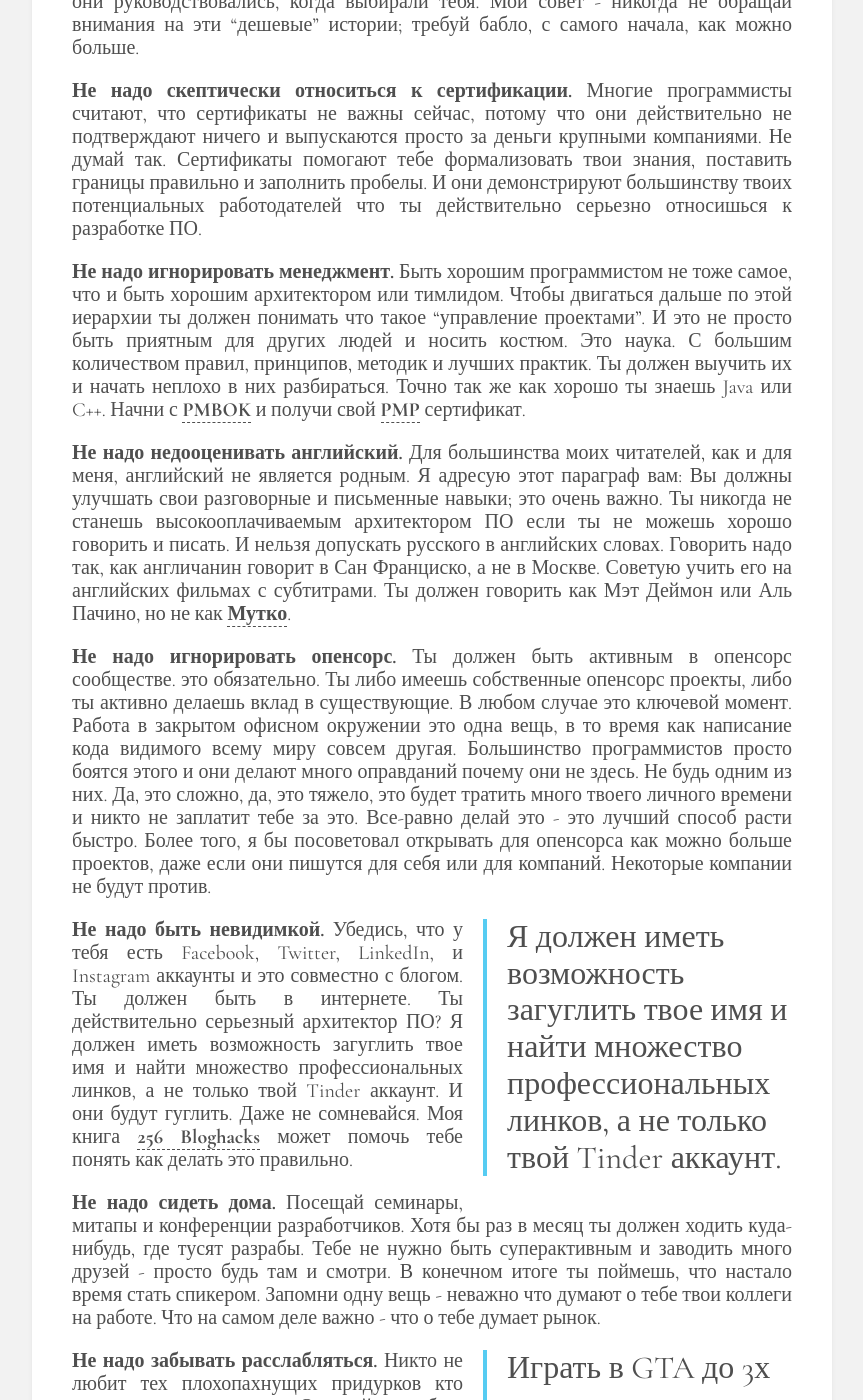
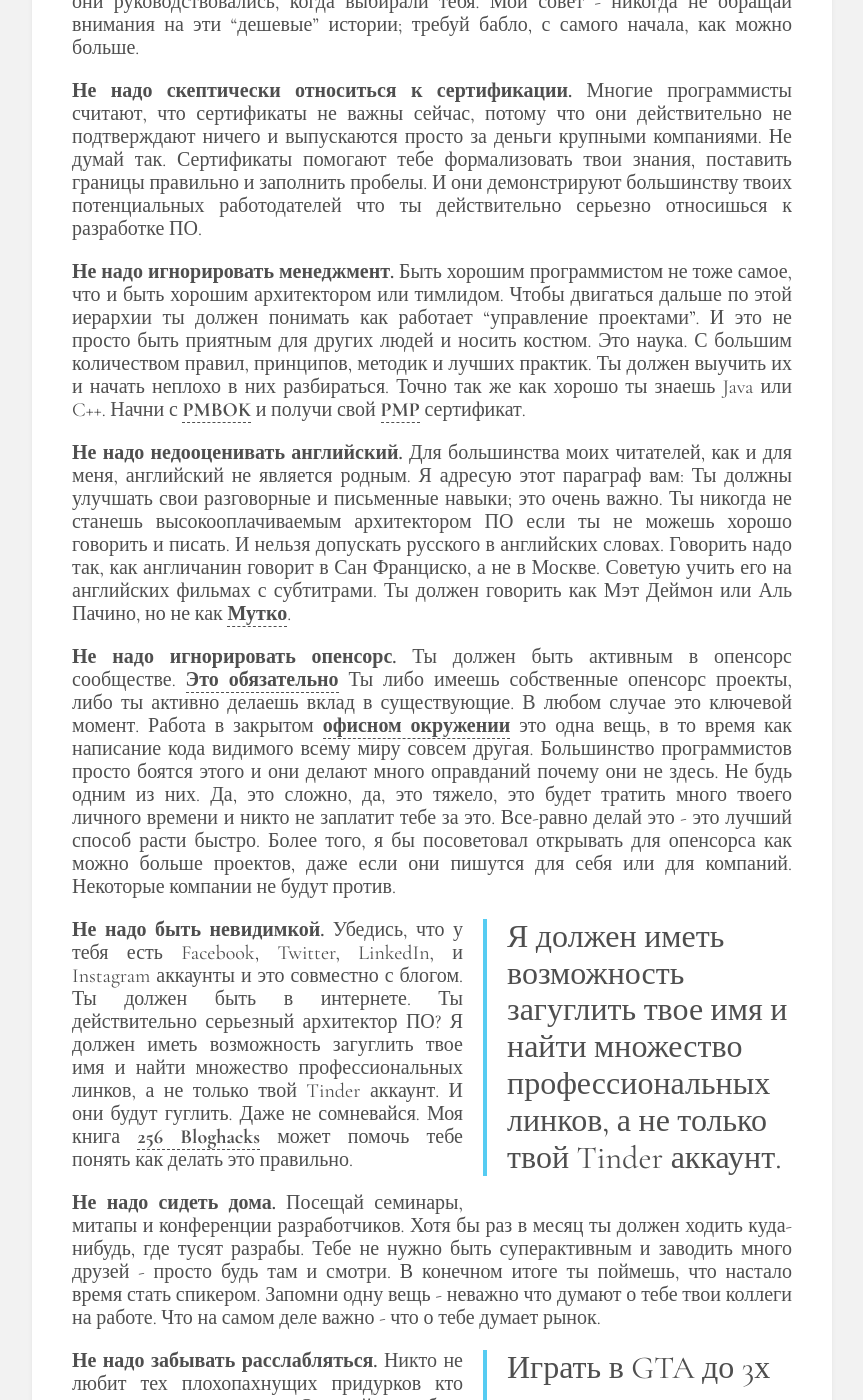
Before and after one commit to BedwaRe/blog, a Jekyll site: the page built from _posts/2019-03-11-16-donts.markdown, in a window 1280 px wide and 1400 px high, scrolled down 3237 px. Shown: the whole window, without its empty margins (208-1071 px from the left). Built offline with Jekyll 4.4.1, drawn with Linux system fonts in a browser that asks for light colours; comment, search, counter and statistics services are not loaded; some of the changed text lies outside the part shown.

Commit message:
Apply suggestions from code review
Co-Authored-By: vangogih <30757221+vangogih@users.noreply.github.com>

```diff
--- a/_posts/2019-03-11-16-donts.markdown
+++ b/_posts/2019-03-11-16-donts.markdown
@@ -18,7 +18,10 @@ tags: карьера мотивация работа
 который ездит на BMW и получает $150к в год? Какие конкретные шаги, которые не будут попусту тратить время,
 но позволят прийти к вышесказанному. Позвольте поделиться тем, что, я считаю, может быть полезным.
 
-Перед написанием этой статьи, я [загуглил] [googled] немного и нашел много интересных предложений, примерно таких: надо помогать другим, заводить друзей, быть независимым от языка, много кодить, пытаться доказывать боссам что они не правы, избегать конфликтов, жалоб и т.д. Некоторые из них хорошие, в тоже время другие совсем неправильные, но большинство из них просто совсем далеки от моей точки зрения.
+Перед написанием этой статьи, я [загуглил] [googled]
+немного и нашел много интересных предложений, примерно таких: надо помогать другим, заводить друзей,
+быть независимым от языка, много кодить, пытаться доказывать боссам, что они не правы, избегать конфликтов, жалоб и т.д.
+Некоторые из них хорошие, в тоже время другие совсем неправильные, но большинство из них просто совсем далеки от моей точки зрения.
 
 Я хочу поделиться тем, что на мой взгляд выглядит более-менее конкретной инструкцией чего делать завтра чтобы стать
 100$/час архитектором ПО в течение ближайших лет. В общем, эта инструкция работала и работает для меня.
@@ -99,20 +102,20 @@ StackOverflow и ПО с открытым исходным кодом.
 И они демонстрируют большинству твоих потенциальных работодателей что ты действительно серьезно относишься к разработке ПО.
 
 **Не надо игнорировать менеджмент.** Быть хорошим программистом не тоже самое, что и быть хорошим архитектором или тимлидом.
-Чтобы двигаться дальше по этой иерархии ты должен понимать что такое "управление проектами".
+Чтобы двигаться дальше по этой иерархии ты должен понимать как работает "управление проектами".
 И это не просто быть приятным для других людей и носить костюм. Это наука. С большим количеством правил, принципов,
 методик и лучших практик. Ты должен выучить их и начать неплохо в них разбираться. Точно так же как хорошо ты знаешь
 Java или C++. Начни с [PMBOK][pmbok] и получи свой [PMP][pmp] сертификат.
 
 **Не надо недооценивать английский.** Для большинства моих читателей, как и для меня, английский не является родным.
-Я адресую этот параграф вам: Вы должны улучшать свои разговорные и письменные навыки; это очень важно. Ты никогда не
+Я адресую этот параграф вам: Ты должны улучшать свои разговорные и письменные навыки; это очень важно. Ты никогда не
 станешь высокооплачиваемым архитектором ПО если ты не можешь хорошо говорить и писать. И нельзя допускать русского в
 английских словах. Говорить надо так, как англичанин говорит в Сан Франциско, а не в Москве. Советую учить его на
 английских фильмах с субтитрами. Ты должен говорить как Мэт Деймон или Аль Пачино, но не как [Мутко][mutko].
 
-**Не надо игнорировать опенсорс.** Ты должен быть активным в опенсорс сообществе. это обязательно.
+**Не надо игнорировать опенсорс.** Ты должен быть активным в опенсорс сообществе. [Это обязательно][opensource]
 Ты либо имеешь собственные опенсорс проекты, либо ты активно делаешь вклад в существующие. В любом случае это ключевой
-момент. Работа в закрытом офисном окружении это одна вещь, в то время как написание кода видимого всему миру
+момент. Работа в закрытом [офисном окружении][office] это одна вещь, в то время как написание кода видимого всему миру
 совсем другая. Большинство программистов просто боятся этого и они делают много оправданий почему они не здесь. Не будь
 одним из них. Да, это сложно, да, это тяжело, это будет тратить много твоего личного времени и никто не заплатит тебе
 за это. Все-равно делай это - это лучший способ расти быстро. Более того, я бы посоветовал открывать для опенсорса как можно больше
```
